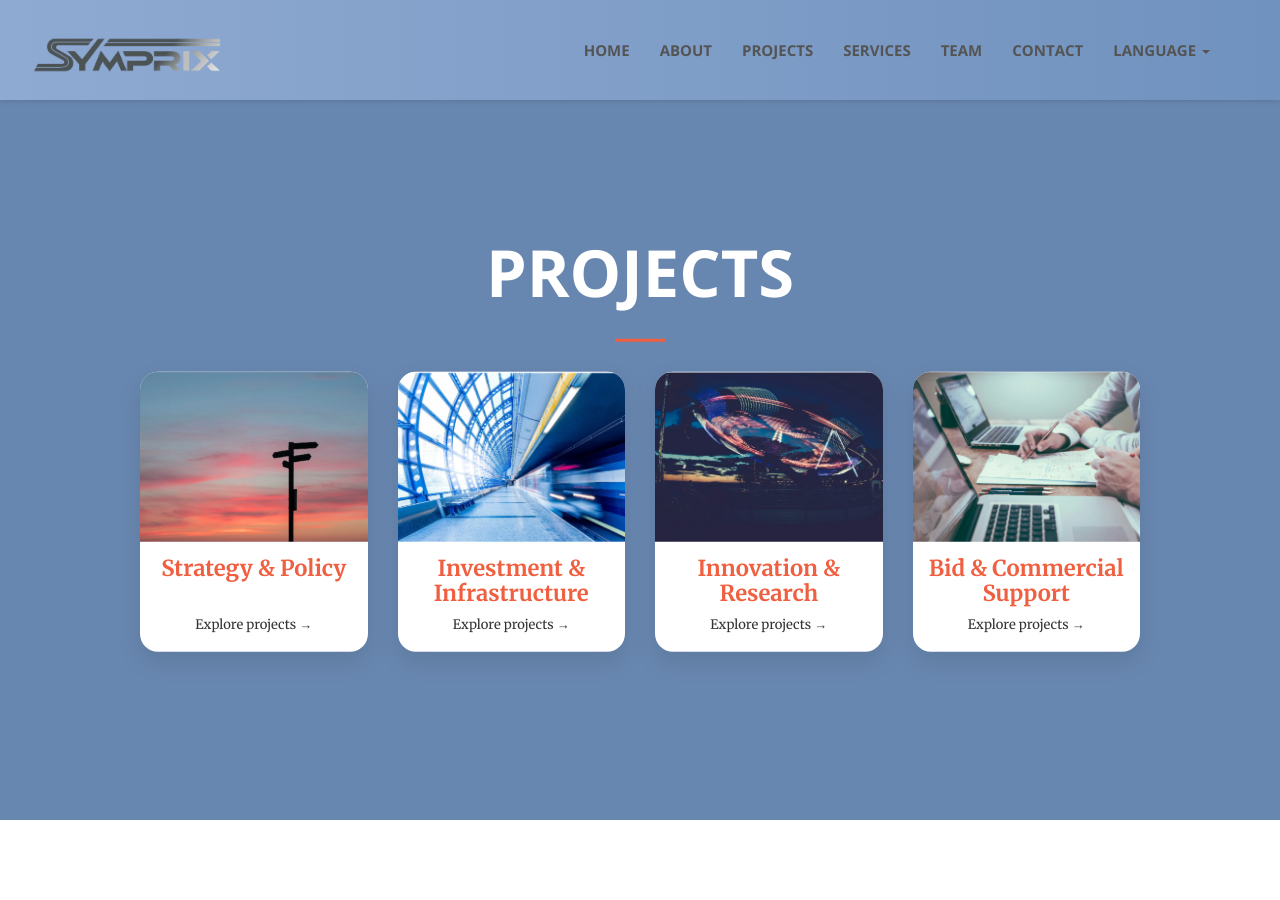
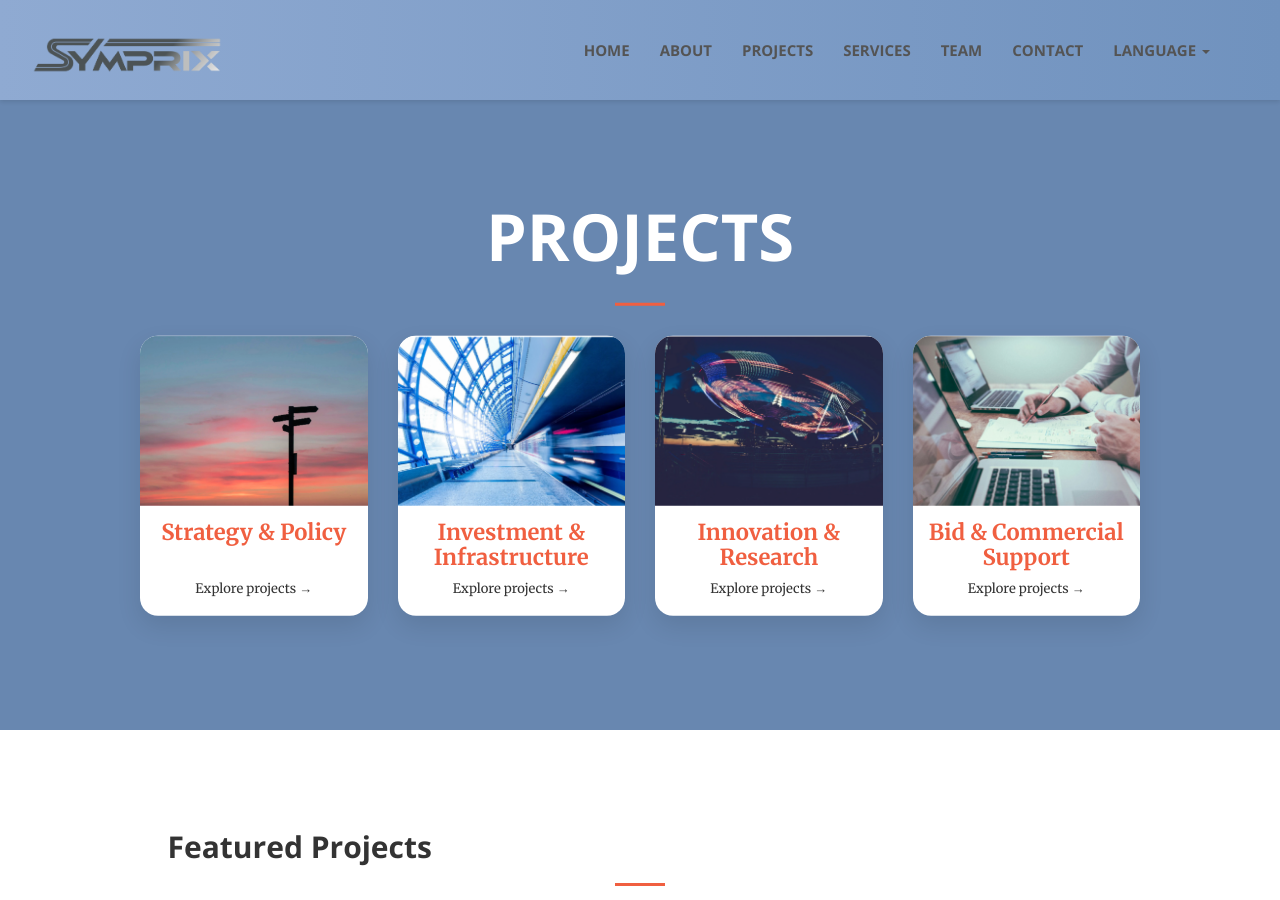
Before and after one commit to CD-Symprix/symprix, a Jekyll site: the page projects.html, which Jekyll copies as it is, in a window 1280 px wide and 900 px high. Built offline with Jekyll 4.4.1, drawn with Linux system fonts in a browser that asks for light colours.

Commit message:
Adjust projects hero section height and padding

```diff
--- a/projects.html
+++ b/projects.html
@@ -134,9 +134,9 @@
     /* ===== Projects hero height override (must be LAST) ===== */
 
     header.masthead.projects-hero {
-      min-height: 80vh !important;     /* controls total blue height */
-      padding-top: 80px !important;   /* keeps title away from nav */
-      padding-bottom: 30px !important; /* small breathing room under cards */
+      min-height: 70vh !important;     /* controls total blue height */
+      padding-top: 60px !important;   /* keeps title away from nav */
+      padding-bottom: 10px !important; /* small breathing room under cards */
     }
 
     header.masthead.projects-hero .header-content-inner{
```
